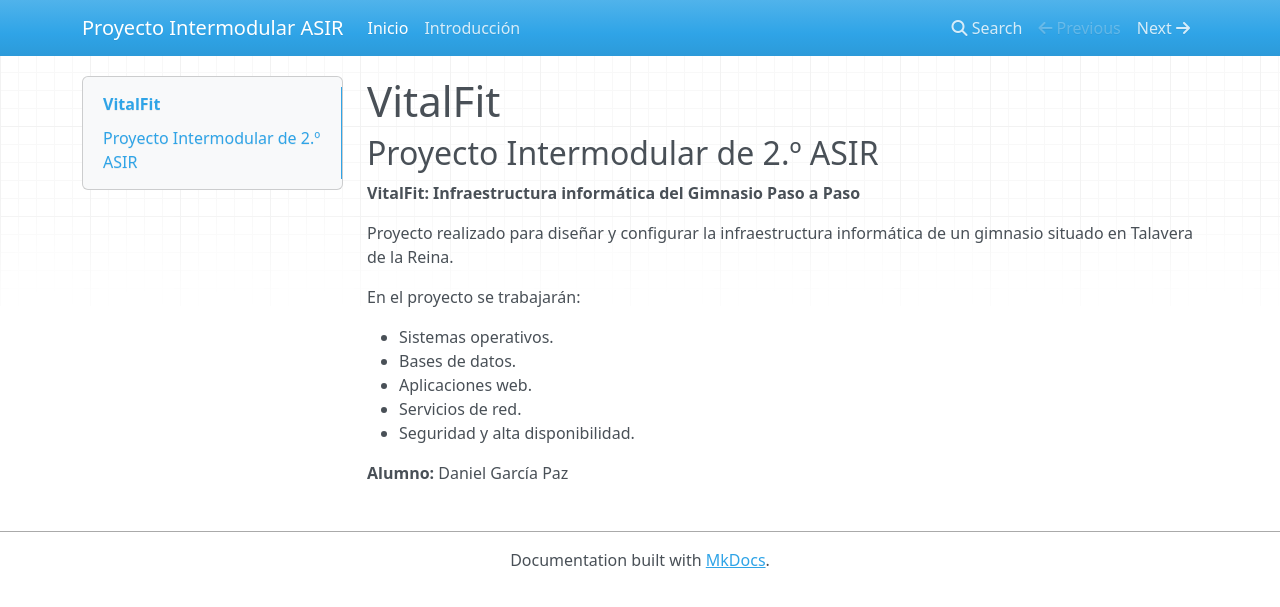
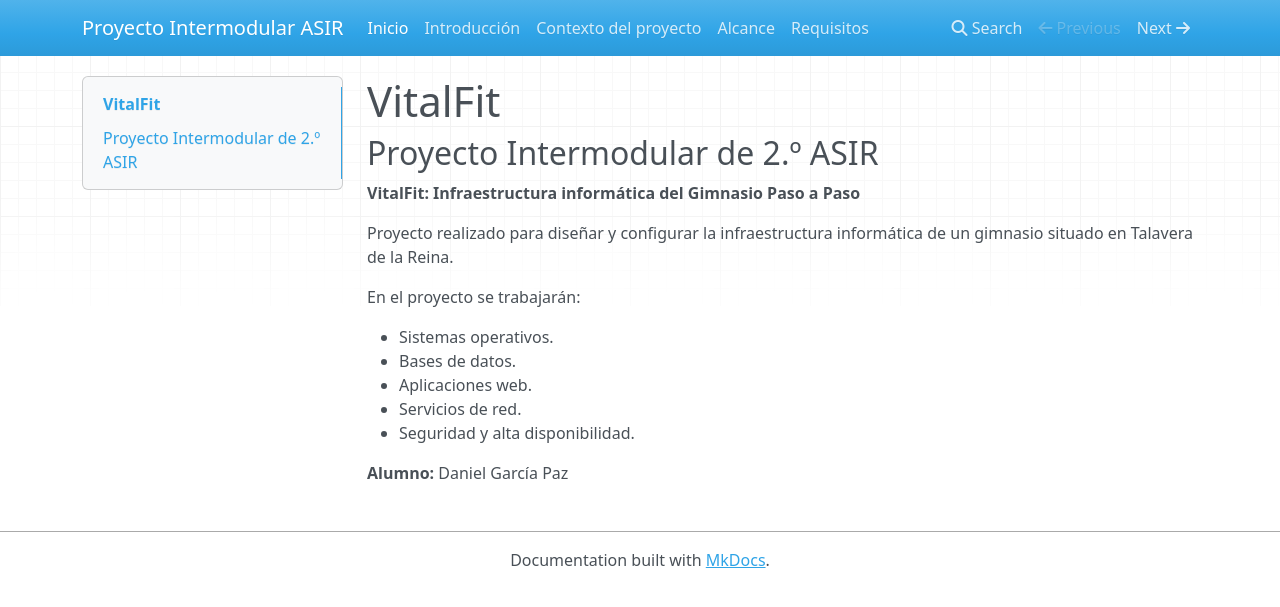
Before and after one commit to garciapazdaniel1-ops/Proyecto-Intermodular-ASIR, an MkDocs documentation site: the page built from docs/index.md, in a window 1280 px wide. Shown: the top 607 px of the page. Built offline with MkDocs 1.6.1, drawn with Linux system fonts in a browser that asks for light colours; nearby versions of some CDN libraries.

Commit message:
Menú de documentación

```diff
--- a/mkdocs.yml
+++ b/mkdocs.yml
@@ -3,3 +3,6 @@ site_name: Proyecto Intermodular ASIR
 nav:
   - Inicio: index.md
   - Introducción: 01_introduccion.md
+  - Contexto del proyecto: 02_contexto.md
+  - Alcance: 03_alcance.md
+  - Requisitos: 04_requisitos.md
```
